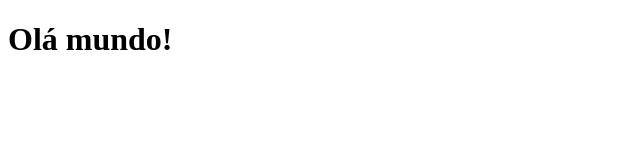
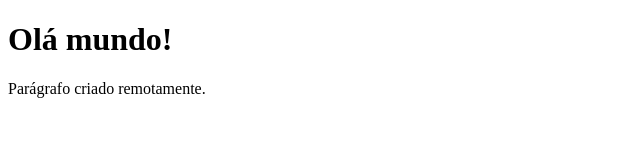
Before and after one commit to lucianosergiodasilva/api-login, a plain HTML site: page index.html in a window 1280 px wide. Shown: the whole page, without its empty margins (0-640 px from the left). Drawn offline with Linux system fonts and the light colour scheme.

Commit message:
Parágrafo criado remotamente.

```diff
--- a/index.html
+++ b/index.html
@@ -7,5 +7,6 @@
   </head>
   <body>
     <h1>Olá mundo!</h1>
+    <p>Parágrafo criado remotamente.</p>
   </body>
 </html>
```
